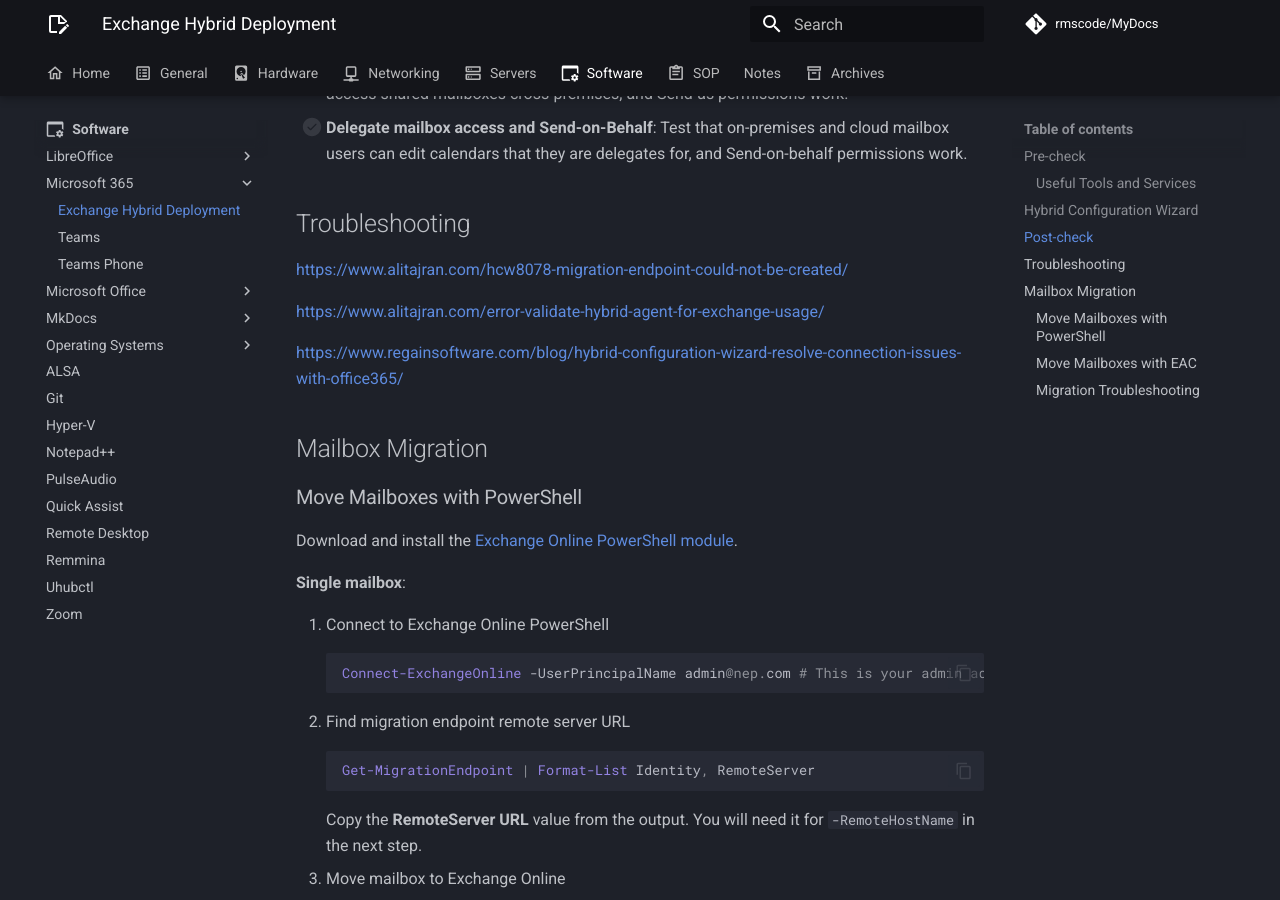
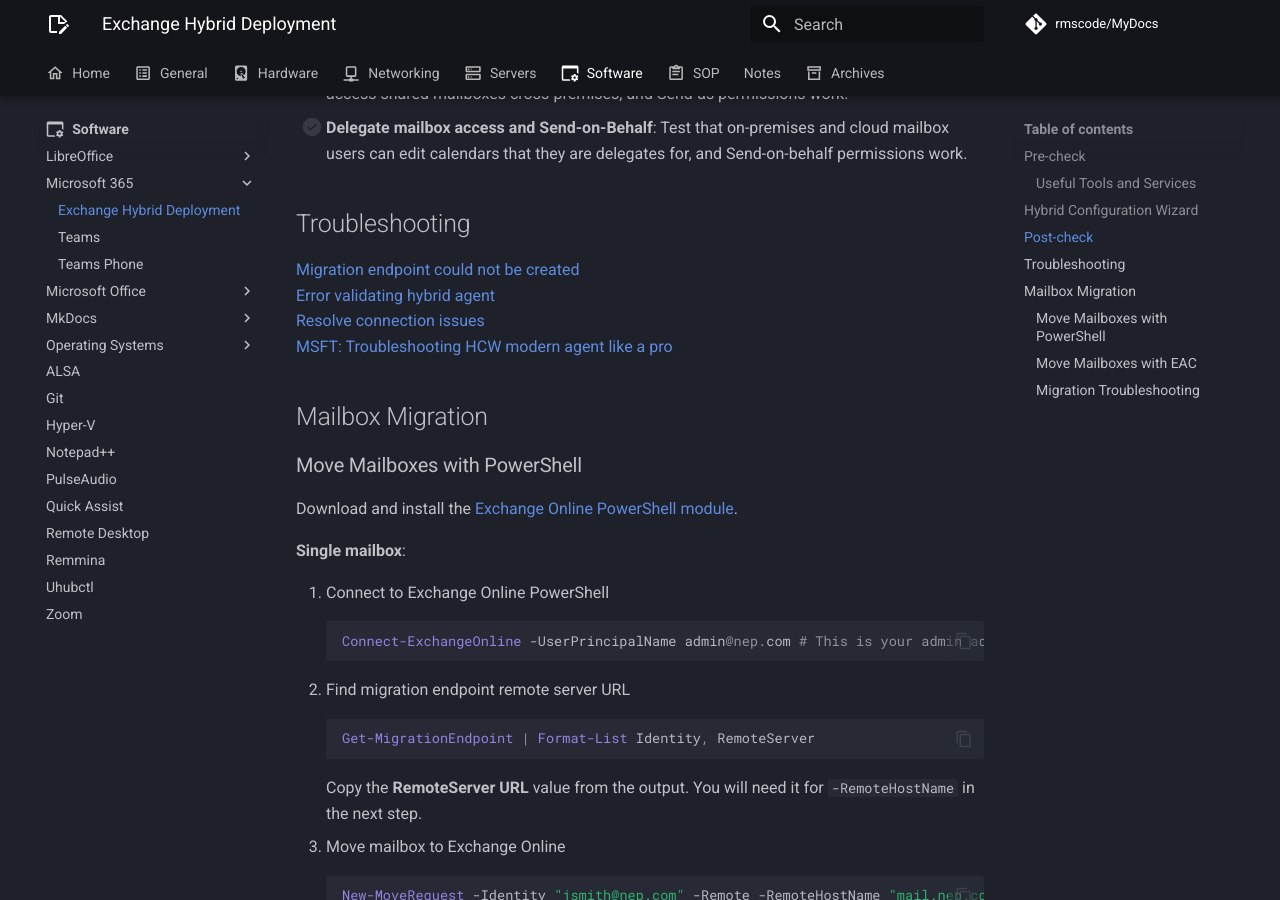
Before and after one commit to rmscode/binary-garden, an MkDocs documentation site: the page built from docs/software/microsoft-365/hybrid-exchange.md, in a window 1280 px wide and 900 px high, scrolled down 2898 px. Built offline with MkDocs 1.6.1 and Material for MkDocs 9.7.7, drawn with Linux system fonts in a browser that asks for light colours; comment, search, counter and statistics services are not loaded.

Commit message:
Notes: Update

```diff
--- a/docs/software/microsoft-365/hybrid-exchange.md
+++ b/docs/software/microsoft-365/hybrid-exchange.md
@@ -60,11 +60,10 @@
 
 ## Troubleshooting
 
-<https://www.alitajran.com/hcw8078-migration-endpoint-could-not-be-created/>
-
-<https://www.alitajran.com/error-validate-hybrid-agent-for-exchange-usage/>
-
-<https://www.regainsoftware.com/blog/hybrid-configuration-wizard-resolve-connection-issues-with-office365/>
+[Migration endpoint could not be created](https://www.alitajran.com/hcw8078-migration-endpoint-could-not-be-created/)<br>
+[Error validating hybrid agent](https://www.alitajran.com/error-validate-hybrid-agent-for-exchange-usage/)<br>
+[Resolve connection issues](https://www.regainsoftware.com/blog/hybrid-configuration-wizard-resolve-connection-issues-with-office365/)<br>
+[MSFT: Troubleshooting HCW modern agent like a pro](https://techcommunity.microsoft.com/blog/exchange/modern-hcw-hybrid-agent-troubleshooting-like-a-pro/1558725)
 
 ## Mailbox Migration
 
```
